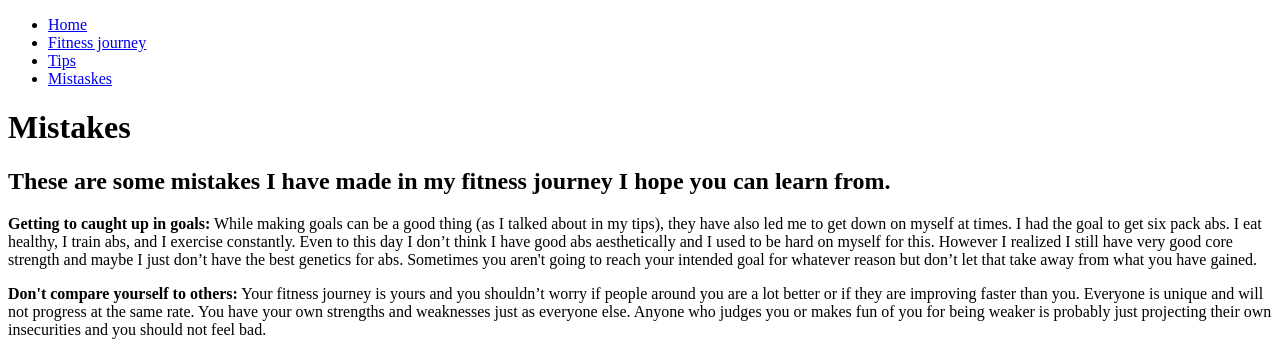
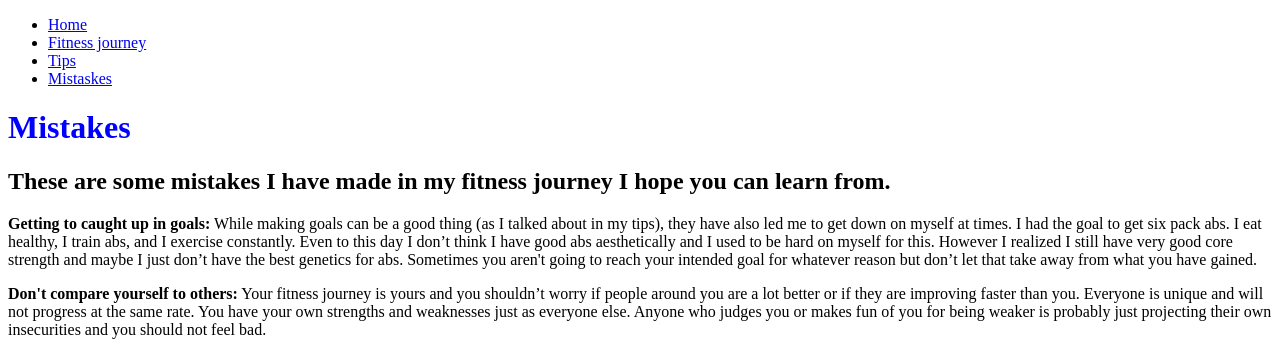
Before and after one commit to cjstone2/cjstone2.github.io-, a plain HTML site: page mistakes.html in a window 1280 px wide. Shown: the top 352 px of the page. Drawn offline with Linux system fonts and the light colour scheme.

Commit message:
Update mistakes.html

```diff
--- a/mistakes.html
+++ b/mistakes.html
@@ -17,7 +17,7 @@
         </ul>
     </nav>
 
-    <h1>Mistakes</h1>
+    <h1 style="color:blue;">Mistakes</h1>
 
     <h2>These are some mistakes I have made in my fitness journey I hope you can learn from.</h2>
 
```
